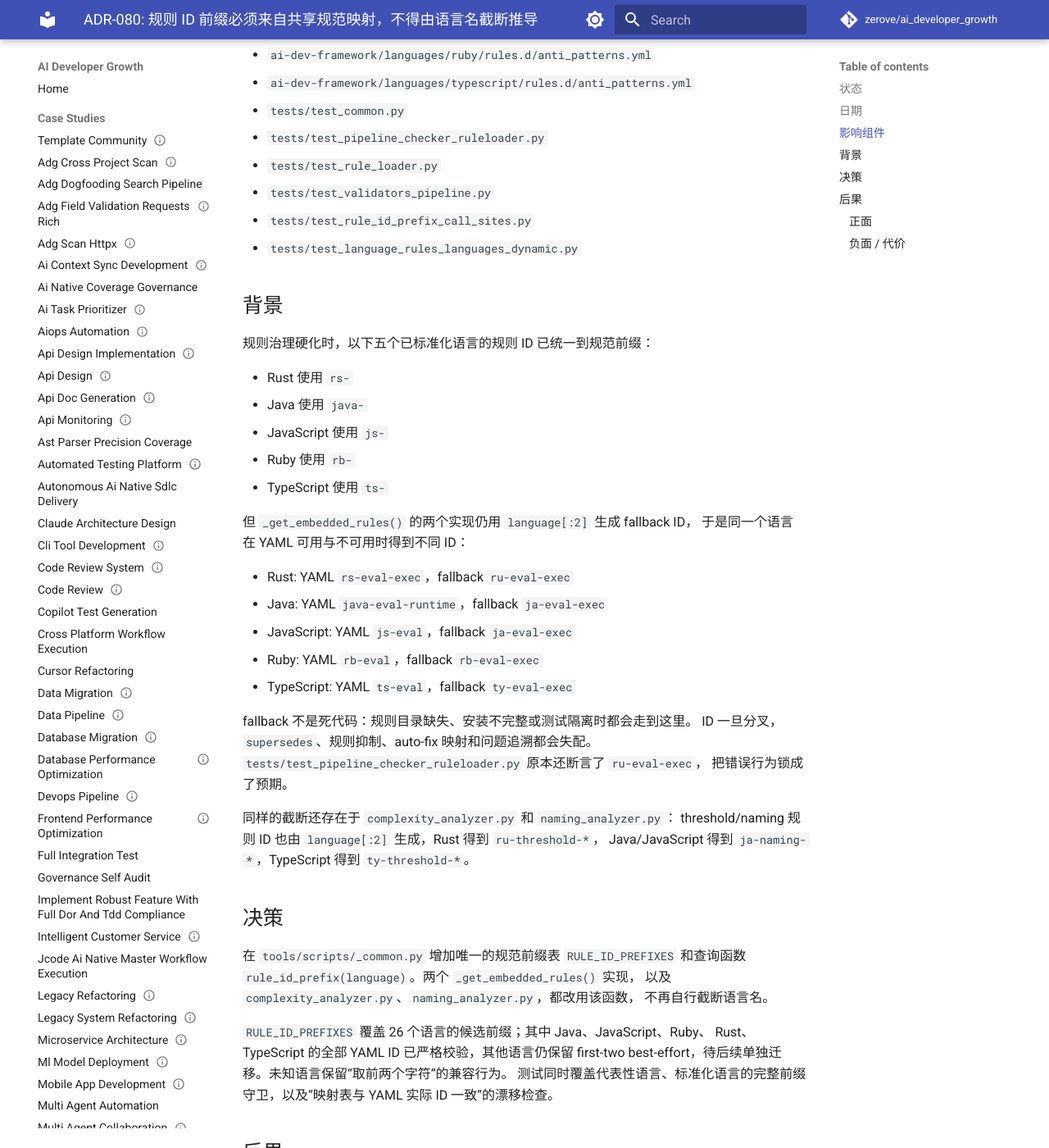
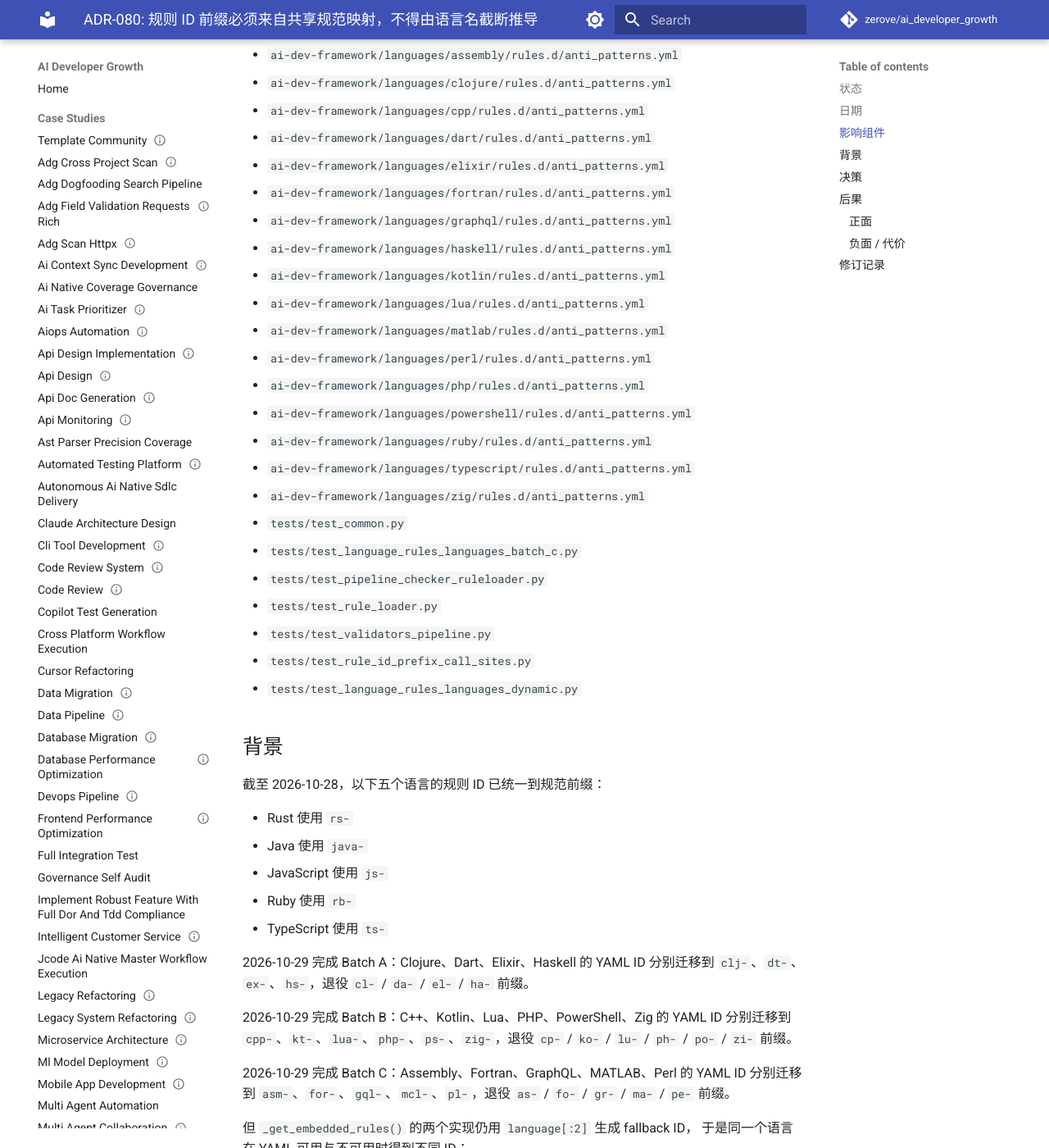
Before and after one commit to zerove/ai_developer_growth, an MkDocs documentation site: the page built from docs/adr/ADR-080-canonical-rule-id-prefix.md, in a window 1280 px wide and 1400 px high, scrolled down 619 px. Shown: the whole window at 82% size. Built offline with MkDocs 1.6.1 and Material for MkDocs 9.7.7, drawn with Linux system fonts in a browser that asks for light colours; comment, search, counter and statistics services are not loaded; some of the changed text lies outside the part shown.

Commit message:
fix(rules): 完成 26 个语言规则 ID 前缀标准化

```diff
--- a/docs/adr/ADR-080-canonical-rule-id-prefix.md
+++ b/docs/adr/ADR-080-canonical-rule-id-prefix.md
@@ -15,9 +15,25 @@
 - `tools/scripts/rules_engine/validators/pipeline.py`
 - `tools/scripts/complexity_analyzer.py`
 - `tools/scripts/naming_analyzer.py`
+- `ai-dev-framework/languages/assembly/rules.d/anti_patterns.yml`
+- `ai-dev-framework/languages/clojure/rules.d/anti_patterns.yml`
+- `ai-dev-framework/languages/cpp/rules.d/anti_patterns.yml`
+- `ai-dev-framework/languages/dart/rules.d/anti_patterns.yml`
+- `ai-dev-framework/languages/elixir/rules.d/anti_patterns.yml`
+- `ai-dev-framework/languages/fortran/rules.d/anti_patterns.yml`
+- `ai-dev-framework/languages/graphql/rules.d/anti_patterns.yml`
+- `ai-dev-framework/languages/haskell/rules.d/anti_patterns.yml`
+- `ai-dev-framework/languages/kotlin/rules.d/anti_patterns.yml`
+- `ai-dev-framework/languages/lua/rules.d/anti_patterns.yml`
+- `ai-dev-framework/languages/matlab/rules.d/anti_patterns.yml`
+- `ai-dev-framework/languages/perl/rules.d/anti_patterns.yml`
+- `ai-dev-framework/languages/php/rules.d/anti_patterns.yml`
+- `ai-dev-framework/languages/powershell/rules.d/anti_patterns.yml`
 - `ai-dev-framework/languages/ruby/rules.d/anti_patterns.yml`
 - `ai-dev-framework/languages/typescript/rules.d/anti_patterns.yml`
+- `ai-dev-framework/languages/zig/rules.d/anti_patterns.yml`
 - `tests/test_common.py`
+- `tests/test_language_rules_languages_batch_c.py`
 - `tests/test_pipeline_checker_ruleloader.py`
 - `tests/test_rule_loader.py`
 - `tests/test_validators_pipeline.py`
@@ -26,13 +42,24 @@
 
 ## 背景
 
-规则治理硬化时，以下五个已标准化语言的规则 ID 已统一到规范前缀：
+截至 2026-10-28，以下五个语言的规则 ID 已统一到规范前缀：
 
 - Rust 使用 `rs-`
 - Java 使用 `java-`
 - JavaScript 使用 `js-`
 - Ruby 使用 `rb-`
 - TypeScript 使用 `ts-`
+
+2026-10-29 完成 Batch A：Clojure、Dart、Elixir、Haskell 的 YAML ID 分别迁移到
+`clj-`、`dt-`、`ex-`、`hs-`，退役 `cl-` / `da-` / `el-` / `ha-` 前缀。
+
+2026-10-29 完成 Batch B：C++、Kotlin、Lua、PHP、PowerShell、Zig 的 YAML ID
+分别迁移到 `cpp-`、`kt-`、`lua-`、`php-`、`ps-`、`zig-`，退役 `cp-` / `ko-` /
+`lu-` / `ph-` / `po-` / `zi-` 前缀。
+
+2026-10-29 完成 Batch C：Assembly、Fortran、GraphQL、MATLAB、Perl 的 YAML ID
+分别迁移到 `asm-`、`for-`、`gql-`、`mcl-`、`pl-`，退役 `as-` / `fo-` /
+`gr-` / `ma-` / `pe-` 前缀。
 
 但 `_get_embedded_rules()` 的两个实现仍用 `language[:2]` 生成 fallback ID，
 于是同一个语言在 YAML 可用与不可用时得到不同 ID：
@@ -59,11 +86,12 @@ Java/JavaScript 得到 `ja-naming-*`，TypeScript 得到 `ty-threshold-*`。
 以及 `complexity_analyzer.py`、`naming_analyzer.py`，都改用该函数，
 不再自行截断语言名。
 
-`RULE_ID_PREFIXES` 覆盖 26 个语言的候选前缀；其中 Java、JavaScript、Ruby、
-Rust、TypeScript 的全部 YAML ID 已严格校验，其他语言仍保留 first-two
-best-effort，待后续单独迁移。未知语言保留“取前两个字符”的兼容行为。
-测试同时覆盖代表性语言、标准化语言的完整前缀守卫，以及“映射表与 YAML 实际 ID
-一致”的漂移检查。
+`RULE_ID_PREFIXES` 覆盖 26 个语言的候选前缀；全部 26 个语言的 YAML ID 已严格
+校验。Batch C 完成后，Assembly、Fortran、GraphQL、MATLAB、Perl 使用 `asm-`、
+`for-`、`gql-`、`mcl-`、`pl-`；C#、Go、Python、R、Scala、Swift 等原本
+first-two 已对齐的语言也纳入 strict 守卫。未知语言保留“取前两个字符”的兼容
+行为。测试同时覆盖代表性语言、标准化语言的完整前缀守卫，以及“映射表与 YAML
+实际 ID 一致”的漂移检查。
 
 ## 后果
 
@@ -77,3 +105,17 @@ best-effort，待后续单独迁移。未知语言保留“取前两个字符”
 
 - 新增语言时必须同步更新 `RULE_ID_PREFIXES`，否则漂移测试会失败。
 - 未知语言仍使用截断前缀，属于兼容性兜底，不是完整支持。
+
+## 修订记录
+
+- 2026-10-29: Batch A 完成 Clojure (`clj-`)、Dart (`dt-`)、Elixir (`ex-`)、
+  Haskell (`hs-`) 的规则 ID 迁移；退役 `cl-` / `da-` / `el-` / `ha-` 前缀，
+  标准化语言从 5 个扩展到 9 个。
+- 2026-10-29: Batch B 完成 C++ (`cpp-`)、Kotlin (`kt-`)、Lua (`lua-`)、
+  PHP (`php-`)、PowerShell (`ps-`)、Zig (`zig-`) 的规则 ID 迁移；退役
+  `cp-` / `ko-` / `lu-` / `ph-` / `po-` / `zi-` 前缀，标准化语言从 9 个扩展到
+  15 个。
+- 2026-10-29: Batch C 完成 Assembly (`asm-`)、Fortran (`for-`)、GraphQL (`gql-`)、
+  MATLAB (`mcl-`)、Perl (`pl-`) 的规则 ID 迁移；退役 `as-` / `fo-` / `gr-` /
+  `ma-` / `pe-` 前缀，并将 C#、Go、Python、R、Scala、Swift 纳入 strict 守卫，
+  标准化语言从 15 个扩展到 26 个。
```
Also changed, not shown: docs/architecture/rule-loading.md (+10 -4 lines), docs/governance/language-rules-reference.md (+11 -4 lines), 17 other files.
